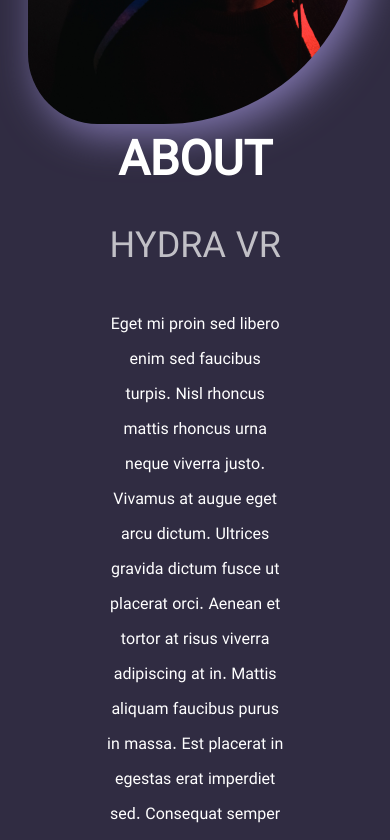
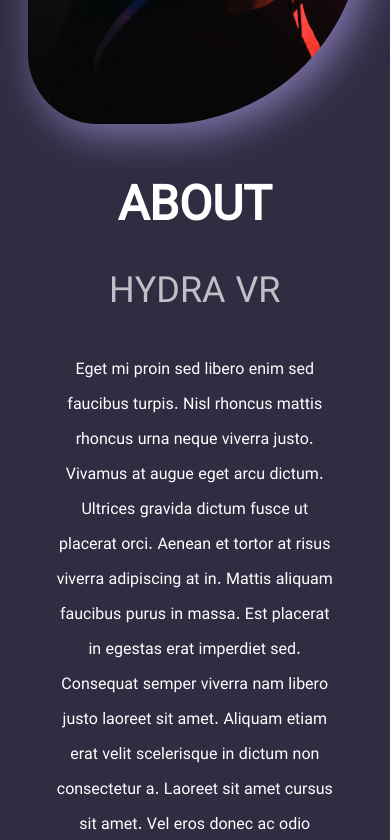
Before and after one commit to pouyaMK/Hydra_page, a website: page index.html in a window 390 px wide. Shown: the part 2260-3100 px from the top of the page. Drawn offline with nearby package versions, Linux system fonts and the light colour scheme.

Commit message:
responsive complete

```diff
--- a/index.html
+++ b/index.html
@@ -262,8 +262,8 @@
         <section>
             <img src="./public/assets/img/pexels.png" class="animated bounceInLeft" width="600px" style="border-radius: 200px 70px 200px 70px; filter: drop-shadow(10px 10px 20px #8176AF);" alt="">
         </section>
-        <section class=" w-[58%] flex flex-col gap-10 animated bounceInRight px-2">
-            <h3 class="text-white text-5xl font-extrabold">ABOUT</h3>
+        <section id="sec-about" class=" w-[58%] flex flex-col gap-10 animated bounceInRight px-2">
+            <h3 id="about-h3" class="text-white text-5xl font-extrabold">ABOUT</h3>
             <span class="text-white text-4xl font-light" style="opacity: 70%;">HYDRA VR</span>
             <p id="about-p" class="text-white text-justify" style="line-height: 35px;">Eget mi proin sed libero enim sed faucibus turpis. Nisl rhoncus mattis rhoncus
                 urna neque viverra justo. Vivamus at augue eget arcu dictum. Ultrices gravida
--- a/public/assets/css/MediaQuery.css
+++ b/public/assets/css/MediaQuery.css
@@ -138,7 +138,17 @@
     #about {
         flex-direction: column;
         height: auto !important;
-        gap: 15px;
+        gap: 10px;
+    }
+
+ }
+
+ @media screen and (max-width:724px) {
+    #sec-about{
+        width: 90% !important;
+    }
+    #about-h3{
+        margin-top: 50px;
     }
 
  }
```
